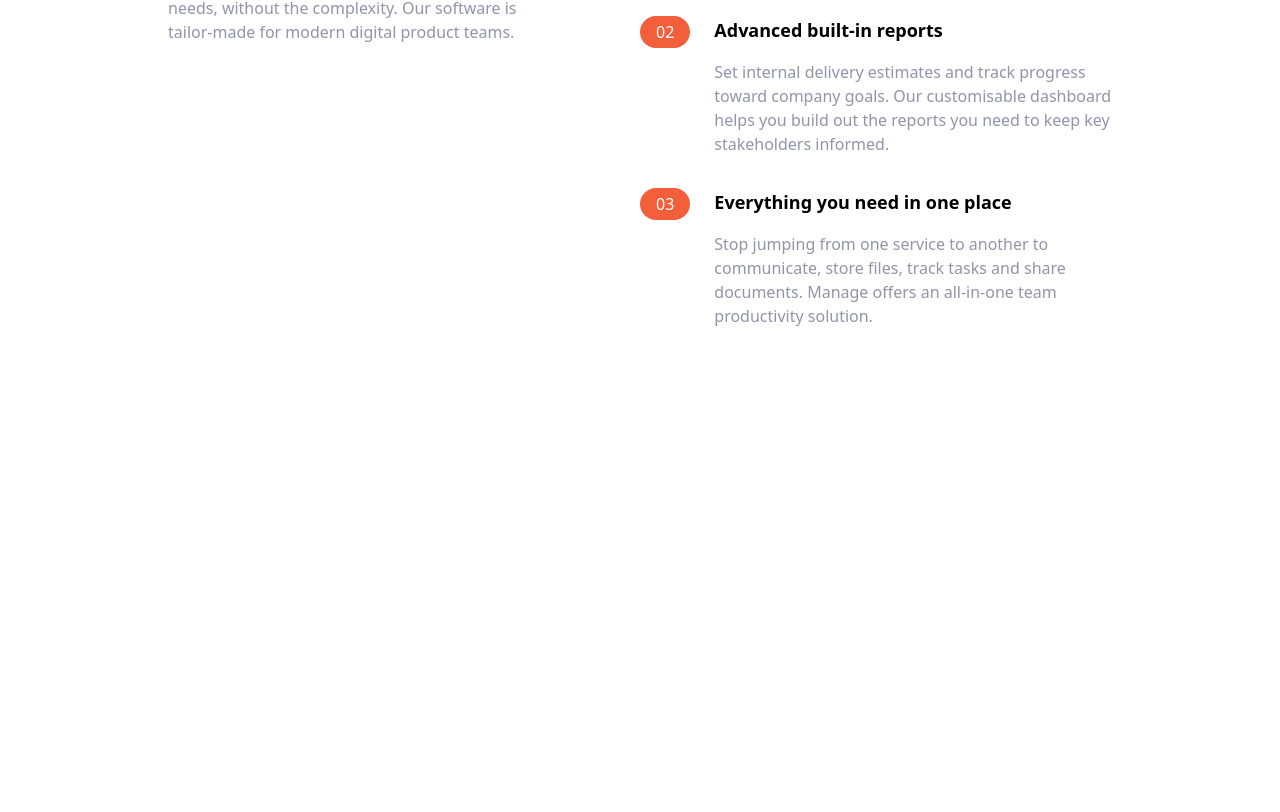
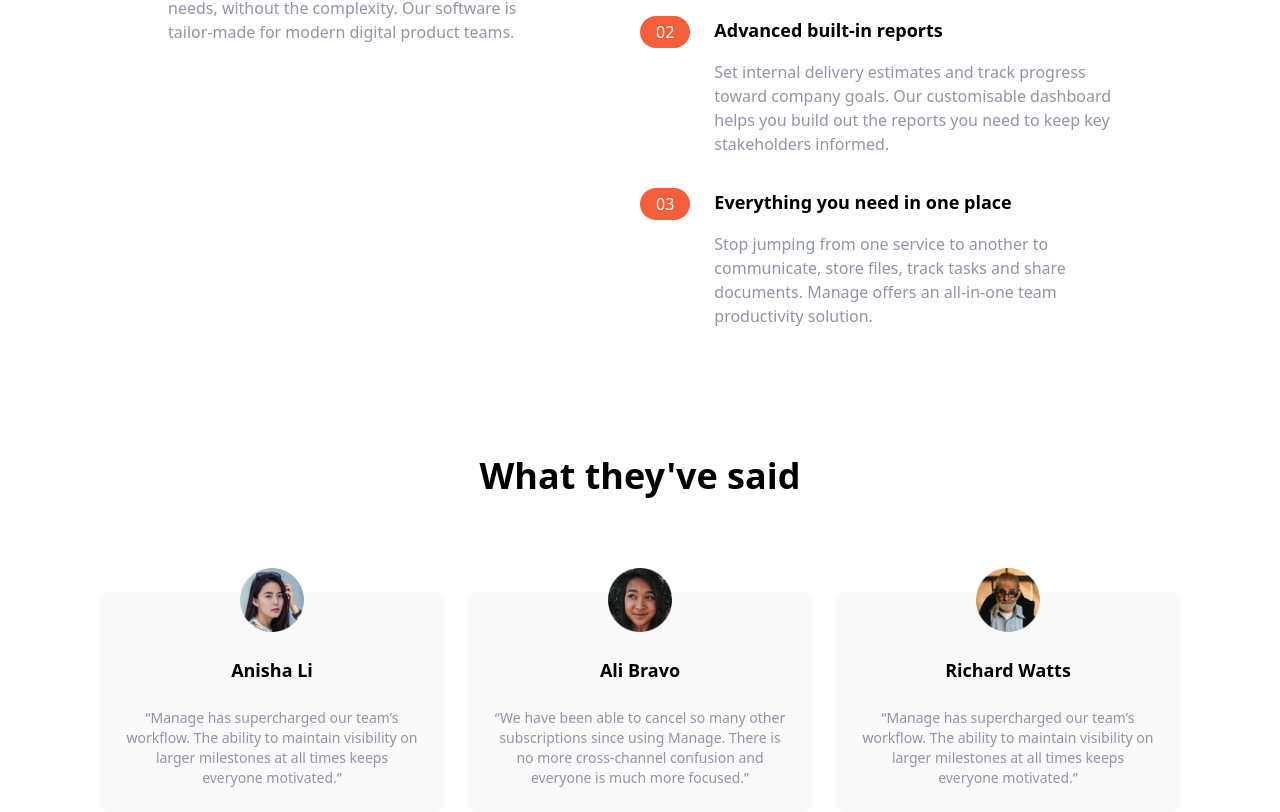
Before and after one commit to yousafsabir/manage-frontendmentor, a React (Create React App) app: page / in a window 1280 px wide. Shown: the part 748-1560 px from the top of the page. Before the commit the page ends 1076 px from the top, so only its background shows below. Built offline with nearby package versions, Linux system fonts and the light colour scheme.

Commit message:
testimonials done

```diff
--- a/src/App.js
+++ b/src/App.js
@@ -2,6 +2,7 @@ import React from "react";
 import Features from "./components/Features";
 import Hero from "./components/Hero";
 import Navbar from "./components/Navbar";
+import Testimonials from "./components/Testimonials";
 
 function App() {
     return (
@@ -9,6 +10,7 @@ function App() {
             <Navbar />
             <Hero />
             <Features />
+            <Testimonials />
         </>
     );
 }
--- /dev/null
+++ b/src/components/TestimonialArticles.js
@@ -0,0 +1,13 @@
+import React from "react";
+
+const TestimonialArticles = (props) => {
+    return (
+        <div className="flex flex-col items-center space-y-6 rounded-lg bg-veryLightGray p-6 pt-8 md:w-1/3">
+            <img src={props.img} className="-mt-14 h-16 w-16" alt="" />
+            <h5 className="text-lg font-bold">{props.name}</h5>
+            <p className="text-sm text-darkGrayishBlue">{props.quote}</p>
+        </div>
+    );
+};
+
+export default TestimonialArticles;
--- /dev/null
+++ b/src/components/Testimonials.js
@@ -0,0 +1,41 @@
+import React from "react";
+import TestimonialArticles from "./TestimonialArticles";
+import Anisha from "../assets/img/avatar-anisha.png";
+import Ali from "../assets/img/avatar-ali.png";
+import Richard from "../assets/img/avatar-richard.png";
+
+const Testimonials = () => {
+    return (
+        <section id="testimonials">
+            <div className="mx-auto mt-32 max-w-6xl px-5 text-center">
+                <h2 className="text-4xl font-bold">What they've said</h2>
+                {/* testimonials */}
+                <div className="mt-24 flex flex-col space-y-12 px-4 md:flex-row md:space-x-6 md:space-y-0">
+                    <TestimonialArticles
+                        img={Anisha}
+                        name="Anisha Li"
+                        quote="“Manage has supercharged our team’s workflow. The ability to
+                        maintain visibility on larger milestones at all times keeps
+                        everyone motivated.”"
+                    />
+                    <TestimonialArticles
+                        img={Ali}
+                        name="Ali Bravo"
+                        quote="“We have been able to cancel so many other subscriptions since
+                        using Manage. There is no more cross-channel confusion and
+                        everyone is much more focused.”"
+                    />
+                    <TestimonialArticles
+                        img={Richard}
+                        name="Richard Watts"
+                        quote="“Manage has supercharged our team’s workflow. The ability to
+                        maintain visibility on larger milestones at all times keeps
+                        everyone motivated.”"
+                    />
+                </div>
+            </div>
+        </section>
+    );
+};
+
+export default Testimonials;
```
